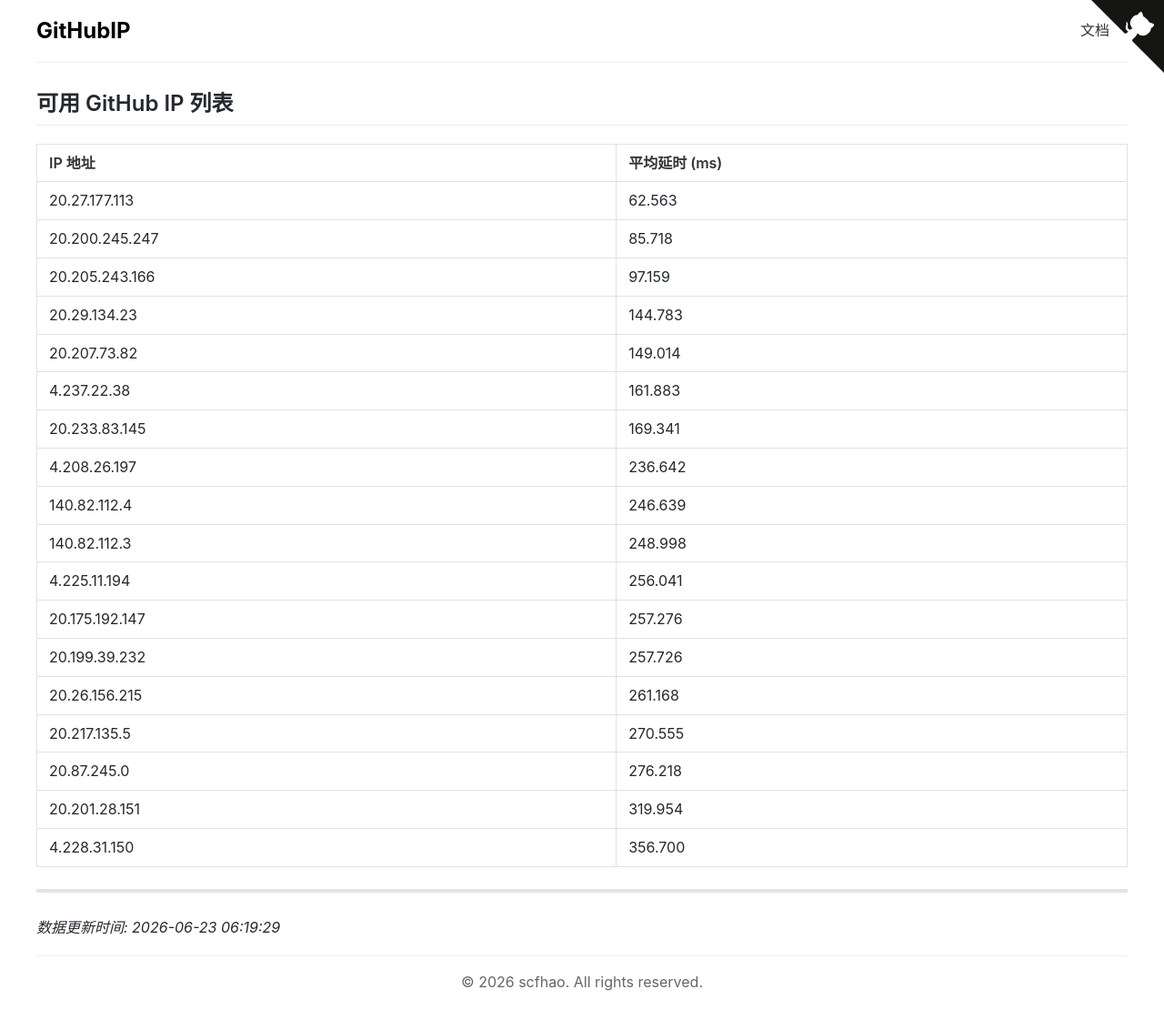
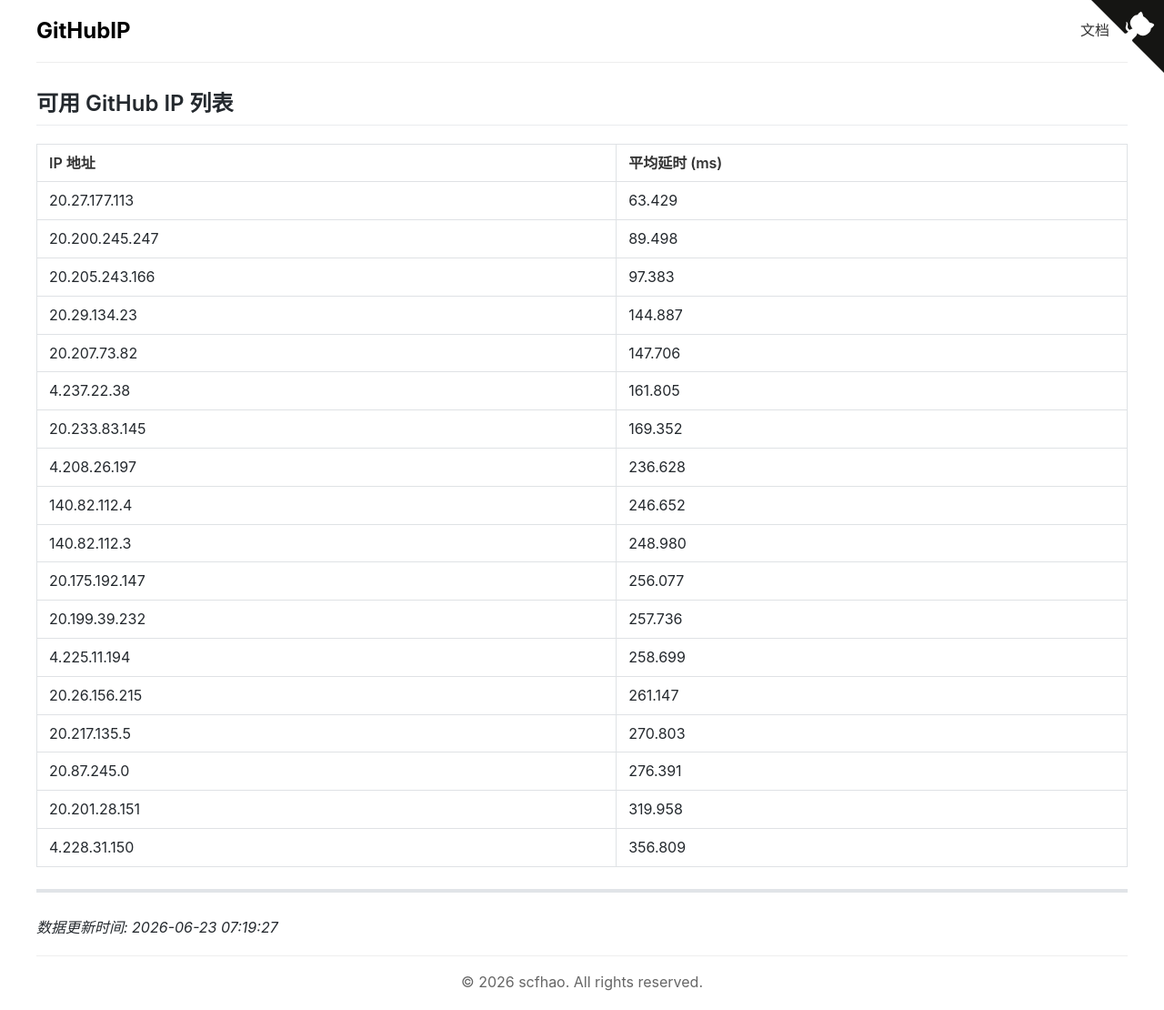
Before and after one commit to scfhao/GitHubIP, a Jekyll site: the page built from index.md, in a window 1280 px wide. Shown: the whole page at 91% size. Built offline with Jekyll 4.4.1, drawn with Linux system fonts in a browser that asks for light colours.

Commit message:
自动脚本执行 - 2026-06-23 07:19:27

```diff
--- a/index.md
+++ b/index.md
@@ -1,32 +1,32 @@
 ---
 layout: home
 title: GitHub IP 列表
-date: 2026-06-23 06:19:29
+date: 2026-06-23 07:19:27
 ---
 
 ## 可用 GitHub IP 列表
 
 | IP 地址 | 平均延时 (ms) |
 |---------|--------------|
-| 20.27.177.113 | 62.563 |
-| 20.200.245.247 | 85.718 |
-| 20.205.243.166 | 97.159 |
-| 20.29.134.23 | 144.783 |
-| 20.207.73.82 | 149.014 |
-| 4.237.22.38 | 161.883 |
-| 20.233.83.145 | 169.341 |
-| 4.208.26.197 | 236.642 |
-| 140.82.112.4 | 246.639 |
-| 140.82.112.3 | 248.998 |
-| 4.225.11.194 | 256.041 |
-| 20.175.192.147 | 257.276 |
-| 20.199.39.232 | 257.726 |
-| 20.26.156.215 | 261.168 |
-| 20.217.135.5 | 270.555 |
-| 20.87.245.0 | 276.218 |
-| 20.201.28.151 | 319.954 |
-| 4.228.31.150 | 356.700 |
+| 20.27.177.113 | 63.429 |
+| 20.200.245.247 | 89.498 |
+| 20.205.243.166 | 97.383 |
+| 20.29.134.23 | 144.887 |
+| 20.207.73.82 | 147.706 |
+| 4.237.22.38 | 161.805 |
+| 20.233.83.145 | 169.352 |
+| 4.208.26.197 | 236.628 |
+| 140.82.112.4 | 246.652 |
+| 140.82.112.3 | 248.980 |
+| 20.175.192.147 | 256.077 |
+| 20.199.39.232 | 257.736 |
+| 4.225.11.194 | 258.699 |
+| 20.26.156.215 | 261.147 |
+| 20.217.135.5 | 270.803 |
+| 20.87.245.0 | 276.391 |
+| 20.201.28.151 | 319.958 |
+| 4.228.31.150 | 356.809 |
 
 ---
 
-*数据更新时间: 2026-06-23 06:19:29*
+*数据更新时间: 2026-06-23 07:19:27*
```
